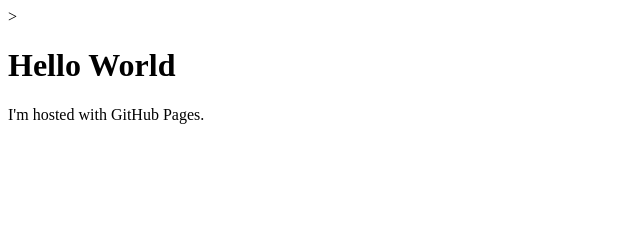
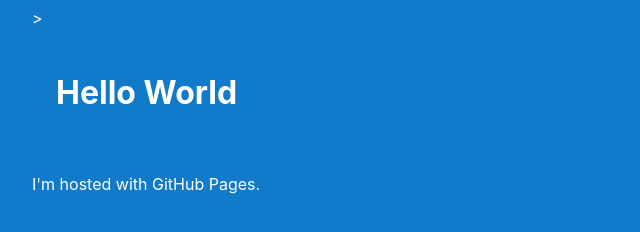
Before and after one commit to fantasyhotels/fantasyhotels.github.io, a plain HTML site: page index.html in a window 1280 px wide. Shown: the whole page, without its empty margins (0-640 px from the left). Drawn offline with Linux system fonts and the light colour scheme.

Commit message:
Update index.html

```diff
--- a/index.html
+++ b/index.html
@@ -1,10 +1,34 @@
 <!DOCTYPE html>
 <html>
     <head>
-
+        <title>Fantasy Corporation</title>
+        <meta charset="UTF-8">
+        <style>
+            body{
+            background: #117ac9;
+            color: #fff;
+            display: grid;
+            font-family: -apple-system, BlinkMacSystemFont, "Segoe UI", "Roboto", "Oxygen-Sans", "Ubuntu", "Cantarell", "Helvetica Neue", sans-serif;
+            grid-gap: 24px;
+            -ms-grid-columns: (1fr)[1];
+            grid-template-columns: repeat(1, 1fr);
+            padding-right: 24px;
+            padding-left: 24px;}
+        </style>
     </head>>
 <body>
-    <h1>Hello World</h1>
+
+    <h1 style="background: #117ac9;
+    color: #fff;
+    display: grid;
+    font-family: -apple-system, BlinkMacSystemFont, Segoe UI, Roboto, Oxygen-Sans, Ubuntu, Cantarell, Helvetica Neue, sans-serif;
+    grid-gap: 24px;
+    -ms-grid-columns: (1fr)[1];
+    grid-template-columns: repeat(1, 1fr);
+    padding-right: 24px;
+    padding-left: 24px">
+    Hello World
+    </h1>
     <p>I'm hosted with GitHub Pages.</p>
 </body>
 </html>
```
